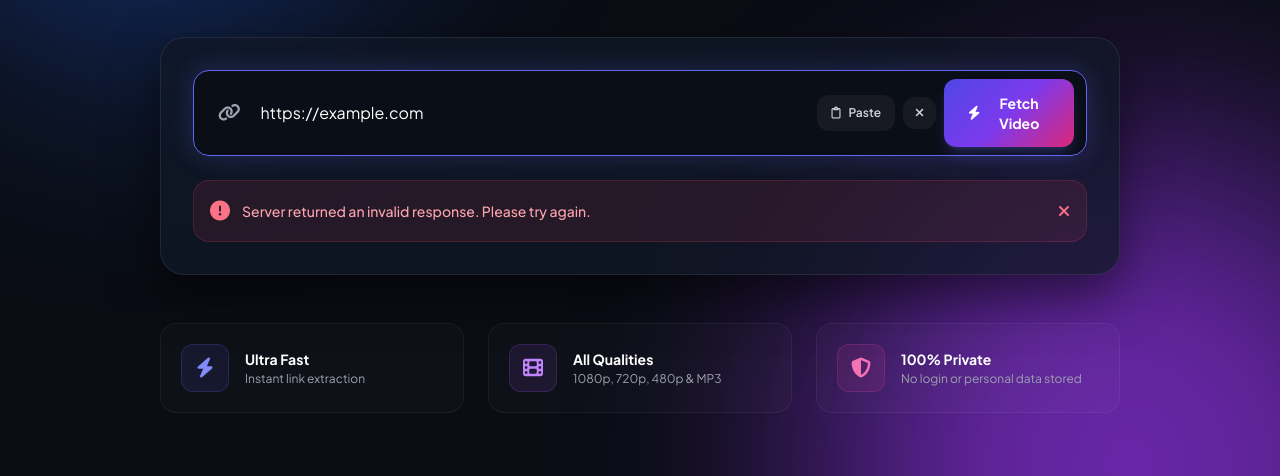
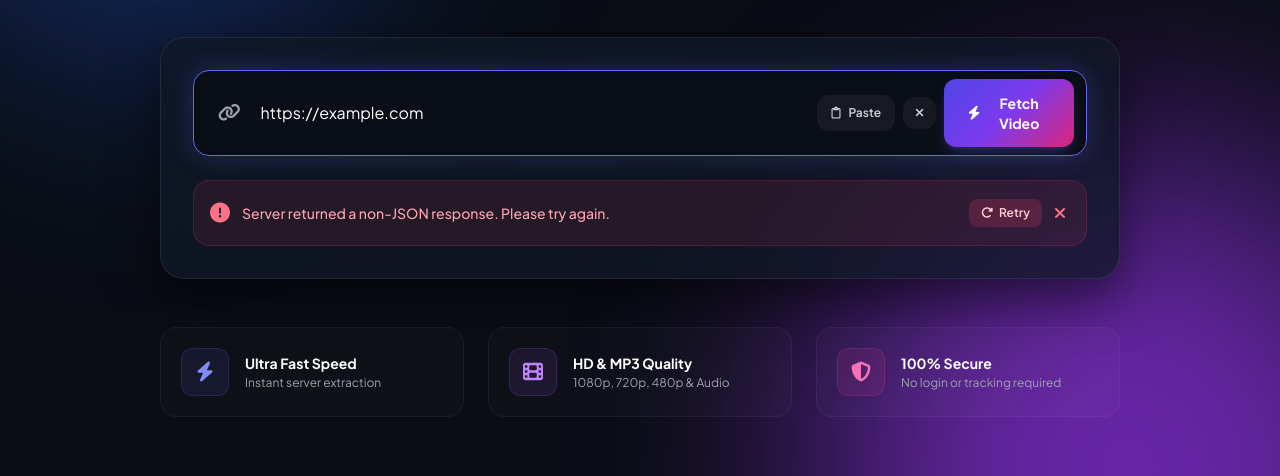
Before and after one commit to unlimited-earning/fbdown, a plain HTML site: page index.html in a window 1280 px wide. Both pictures are taken after typing "https://example.com" into the empty fields and a click on the button "Fetch Video". Shown: the part 324-800 px from the top of the page. Drawn offline with nearby package versions, Linux system fonts and the light colour scheme; no server answers.

Commit message:
Update index.html

```diff
--- a/index.html
+++ b/index.html
@@ -93,11 +93,11 @@
 </head>
 <body class="min-h-screen flex flex-col justify-between relative selection:bg-indigo-500 selection:text-white">
 
-    <!-- Ambient Glow BG -->
+    <!-- Ambient Gradient Sphere BG -->
     <div class="glow-sphere w-[500px] h-[500px] bg-blue-600 top-[-100px] left-[-100px] pulse-glow"></div>
     <div class="glow-sphere w-[600px] h-[600px] bg-purple-600 bottom-[-150px] right-[-150px] pulse-glow" style="animation-delay: 2s;"></div>
 
-    <!-- Top Header Navigation -->
+    <!-- Navigation Bar -->
     <header class="w-full border-b border-white/5 backdrop-blur-md sticky top-0 z-40 bg-[#0A0D14]/80">
         <div class="max-w-7xl mx-auto px-4 sm:px-6 lg:px-8 h-20 flex items-center justify-between">
             <div class="flex items-center gap-3">
@@ -115,10 +115,10 @@
         </div>
     </header>
 
-    <!-- Main Content Area -->
+    <!-- Main Container -->
     <main class="flex-grow max-w-5xl w-full mx-auto px-4 sm:px-6 lg:px-8 py-12 flex flex-col justify-center">
 
-        <!-- Hero Banner -->
+        <!-- Hero Title Section -->
         <div class="text-center mb-10">
             <h1 class="text-4xl sm:text-6xl font-black tracking-tight mb-4 text-white leading-tight">
                 Download Facebook Videos <br class="hidden sm:inline">
@@ -129,9 +129,8 @@
             </p>
         </div>
 
-        <!-- Glass Card Box -->
+        <!-- Downloader Input Box Card -->
         <div class="glass-card rounded-3xl p-4 sm:p-8 transition-all duration-300 relative z-10">
-            <!-- Form Input -->
             <form id="downloadForm" class="space-y-4" onsubmit="event.preventDefault(); fetchVideo();">
                 <div class="glass-input rounded-2xl p-2 flex flex-col sm:flex-row items-center gap-2 transition-all">
 
@@ -179,7 +178,7 @@
                 </div>
             </form>
 
-            <!-- Loading Spinner State -->
+            <!-- Loading Spinner & Progress Animation -->
             <div id="loadingState" class="hidden py-12 flex flex-col items-center justify-center space-y-4">
                 <div class="relative w-16 h-16">
                     <div class="w-16 h-16 rounded-full border-4 border-indigo-500/20 border-t-indigo-500 animate-spin"></div>
@@ -189,7 +188,7 @@
                 </div>
                 <div class="text-center">
                     <p class="text-white font-semibold text-lg">Analyzing Video URL...</p>
-                    <p class="text-gray-400 text-sm">Resolving redirects and fetching qualities</p>
+                    <p class="text-gray-400 text-sm">Resolving redirects and parsing formats</p>
                 </div>
                 <div class="w-64 h-1.5 bg-gray-800 rounded-full overflow-hidden mt-2">
                     <div class="h-full bg-gradient-to-r from-indigo-500 to-pink-500 animate-pulse w-full"></div>
@@ -202,16 +201,22 @@
                     <i class="fa-solid fa-circle-exclamation text-xl text-rose-400 shrink-0"></i>
                     <span id="errorMessage" class="text-sm font-medium leading-normal">An error occurred while fetching the video.</span>
                 </div>
-                <button onclick="hideError()" class="text-rose-400 hover:text-rose-200 pl-2">
-                    <i class="fa-solid fa-xmark"></i>
-                </button>
+                <div class="flex items-center gap-2">
+                    <button onclick="fetchVideo()" class="px-3 py-1.5 rounded-lg bg-rose-500/20 hover:bg-rose-500/30 text-rose-200 text-xs font-semibold flex items-center gap-1.5 transition">
+                        <i class="fa-solid fa-rotate-right"></i>
+                        Retry
+                    </button>
+                    <button onclick="hideError()" class="text-rose-400 hover:text-rose-200 p-1">
+                        <i class="fa-solid fa-xmark"></i>
+                    </button>
+                </div>
             </div>
 
-            <!-- Result Card -->
+            <!-- Result Box -->
             <div id="resultCard" class="hidden mt-8 pt-8 border-t border-white/10 transition-all duration-500">
                 <div class="grid grid-cols-1 lg:grid-cols-12 gap-8 items-start">
 
-                    <!-- Thumbnail Column -->
+                    <!-- Video Thumbnail Box -->
                     <div class="lg:col-span-5 space-y-3">
                         <div class="relative rounded-2xl overflow-hidden border border-white/10 group bg-black/40 shadow-xl">
                             <img id="videoThumbnail" src="" alt="Thumbnail" class="w-full h-56 object-cover transform group-hover:scale-105 transition duration-500">
@@ -228,27 +233,27 @@
                         </p>
                     </div>
 
-                    <!-- Downloads Column -->
+                    <!-- Video Qualities List -->
                     <div class="lg:col-span-7 space-y-4">
                         <h4 class="text-sm font-bold text-gray-300 uppercase tracking-wider flex items-center gap-2">
                             <i class="fa-solid fa-download text-indigo-400"></i>
-                            Select Download Format
+                            Select Available Qualities
                         </h4>
 
                         <div id="qualitiesList" class="space-y-2.5 max-h-[300px] overflow-y-auto pr-1">
-                            <!-- Dynamic rows injected here -->
+                            <!-- Injected dynamically -->
                         </div>
 
                         <!-- Action Buttons -->
                         <div class="pt-4 border-t border-white/10 flex flex-wrap gap-2">
                             <button onclick="copyOriginalLink()" class="flex-1 min-w-[140px] px-4 py-2.5 rounded-xl bg-white/5 hover:bg-white/10 border border-white/10 text-gray-300 text-xs font-semibold flex items-center justify-center gap-2 transition">
                                 <i class="fa-regular fa-copy"></i>
-                                Copy Link
+                                Copy Original Link
                             </button>
 
                             <button onclick="shareVideo()" class="flex-1 min-w-[140px] px-4 py-2.5 rounded-xl bg-white/5 hover:bg-white/10 border border-white/10 text-gray-300 text-xs font-semibold flex items-center justify-center gap-2 transition">
                                 <i class="fa-solid fa-share-nodes"></i>
-                                Share
+                                Share Video
                             </button>
 
                             <button onclick="resetFetcher()" class="px-4 py-2.5 rounded-xl bg-white/5 hover:bg-white/10 border border-white/10 text-gray-300 text-xs font-semibold flex items-center justify-center gap-2 transition">
@@ -262,15 +267,15 @@
 
         </div>
 
-        <!-- Feature Highlights -->
+        <!-- Info Badges -->
         <div class="grid grid-cols-1 md:grid-cols-3 gap-6 mt-12">
             <div class="p-5 rounded-2xl bg-white/[0.02] border border-white/5 flex items-center gap-4">
                 <div class="w-12 h-12 rounded-xl bg-indigo-500/10 border border-indigo-500/20 flex items-center justify-center text-indigo-400 text-xl">
                     <i class="fa-solid fa-bolt"></i>
                 </div>
                 <div>
-                    <h5 class="text-white font-bold text-sm">Ultra Fast</h5>
-                    <p class="text-gray-400 text-xs mt-0.5">Instant link extraction</p>
+                    <h5 class="text-white font-bold text-sm">Ultra Fast Speed</h5>
+                    <p class="text-gray-400 text-xs mt-0.5">Instant server extraction</p>
                 </div>
             </div>
 
@@ -279,8 +284,8 @@
                     <i class="fa-solid fa-film"></i>
                 </div>
                 <div>
-                    <h5 class="text-white font-bold text-sm">All Qualities</h5>
-                    <p class="text-gray-400 text-xs mt-0.5">1080p, 720p, 480p & MP3</p>
+                    <h5 class="text-white font-bold text-sm">HD & MP3 Quality</h5>
+                    <p class="text-gray-400 text-xs mt-0.5">1080p, 720p, 480p & Audio</p>
                 </div>
             </div>
 
@@ -289,8 +294,8 @@
                     <i class="fa-solid fa-shield-halved"></i>
                 </div>
                 <div>
-                    <h5 class="text-white font-bold text-sm">100% Private</h5>
-                    <p class="text-gray-400 text-xs mt-0.5">No login or personal data stored</p>
+                    <h5 class="text-white font-bold text-sm">100% Secure</h5>
+                    <p class="text-gray-400 text-xs mt-0.5">No login or tracking required</p>
                 </div>
             </div>
         </div>
@@ -305,13 +310,13 @@
         </div>
     </footer>
 
-    <!-- Toast Popup -->
+    <!-- Toast Notification -->
     <div id="toast" class="fixed bottom-6 right-6 transform translate-y-20 opacity-0 transition-all duration-300 z-50 bg-gray-900 border border-white/10 text-white px-5 py-3.5 rounded-2xl shadow-2xl flex items-center gap-3">
         <i id="toastIcon" class="fa-solid fa-circle-check text-emerald-400 text-lg"></i>
         <span id="toastMessage" class="text-sm font-medium">Notification</span>
     </div>
 
-    <!-- Application Script -->
+    <!-- Frontend Application Logic -->
     <script>
         let currentVideoData = null;
 
@@ -334,7 +339,7 @@
                 const text = await navigator.clipboard.readText();
                 if (text) {
                     document.getElementById('videoUrl').value = text;
-                    showToast("Pasted from clipboard!");
+                    showToast("Pasted link from clipboard!");
                 }
             } catch (err) {
                 showToast("Clipboard permission required", "fa-solid fa-triangle-exclamation text-amber-400");
@@ -363,11 +368,11 @@
             currentVideoData = null;
         }
 
-        // Safe JSON API Fetcher
+        // Safe API Fetcher guarantees zero JSON.parse crashes
         async function fetchVideo() {
             const urlInput = document.getElementById('videoUrl').value.trim();
             if (!urlInput) {
-                showError("Please enter a Facebook URL.");
+                showError("Please enter a valid Facebook URL.");
                 return;
             }
 
@@ -378,30 +383,33 @@
             try {
                 const response = await fetch('/api/download', {
                     method: 'POST',
-                    headers: { 'Content-Type': 'application/json' },
+                    headers: {
+                        'Content-Type': 'application/json',
+                        'Accept': 'application/json'
+                    },
                     body: JSON.stringify({ url: urlInput })
                 });
 
                 const contentType = response.headers.get("content-type");
-                let result;
+                let result = null;
 
-                // Safely parse JSON response or handle non-JSON error pages
+                // Validate content-type before parsing JSON to prevent syntax exceptions
                 if (contentType && contentType.includes("application/json")) {
                     result = await response.json();
                 } else {
                     const rawText = await response.text();
-                    throw new Error("Server returned an invalid response. Please try again.");
+                    throw new Error("Server returned a non-JSON response. Please try again.");
                 }
 
-                if (!response.ok || !result.success) {
-                    throw new Error(result.error || "Failed to extract Facebook video.");
+                if (!response.ok || !result || result.success === false) {
+                    throw new Error((result && result.message) ? result.message : "Failed to extract Facebook video details.");
                 }
 
-                renderVideoResult(result.data);
-                showToast("Video fetched successfully!");
+                renderVideoResult(result);
+                showToast("Video metadata extracted successfully!");
 
             } catch (err) {
-                showError(err.message || "An error occurred while processing the request.");
+                showError(err.message || "An unexpected network error occurred.");
             } finally {
                 document.getElementById('loadingState').classList.add('hidden');
             }
@@ -442,7 +450,7 @@
                         </div>
                     </div>
                     <div class="flex items-center gap-2">
-                        <button onclick="copyDirectLink('${fmt.url}')" class="p-2.5 rounded-lg bg-white/5 hover:bg-white/10 text-gray-400 hover:text-white transition" title="Copy Link">
+                        <button onclick="copyDirectLink('${fmt.url}')" class="p-2.5 rounded-lg bg-white/5 hover:bg-white/10 text-gray-400 hover:text-white transition" title="Copy Download Link">
                             <i class="fa-regular fa-copy"></i>
                         </button>
                         <a href="${fmt.url}" target="_blank" download rel="noopener noreferrer" class="px-4 py-2 rounded-lg gradient-bg text-white font-semibold text-xs flex items-center gap-1.5 shadow-md hover:opacity-90 transition">
@@ -460,7 +468,7 @@
         function copyOriginalLink() {
             if (currentVideoData && currentVideoData.original_url) {
                 navigator.clipboard.writeText(currentVideoData.original_url);
-                showToast("Original Facebook link copied!");
+                showToast("Original video link copied!");
             }
         }
 
```
